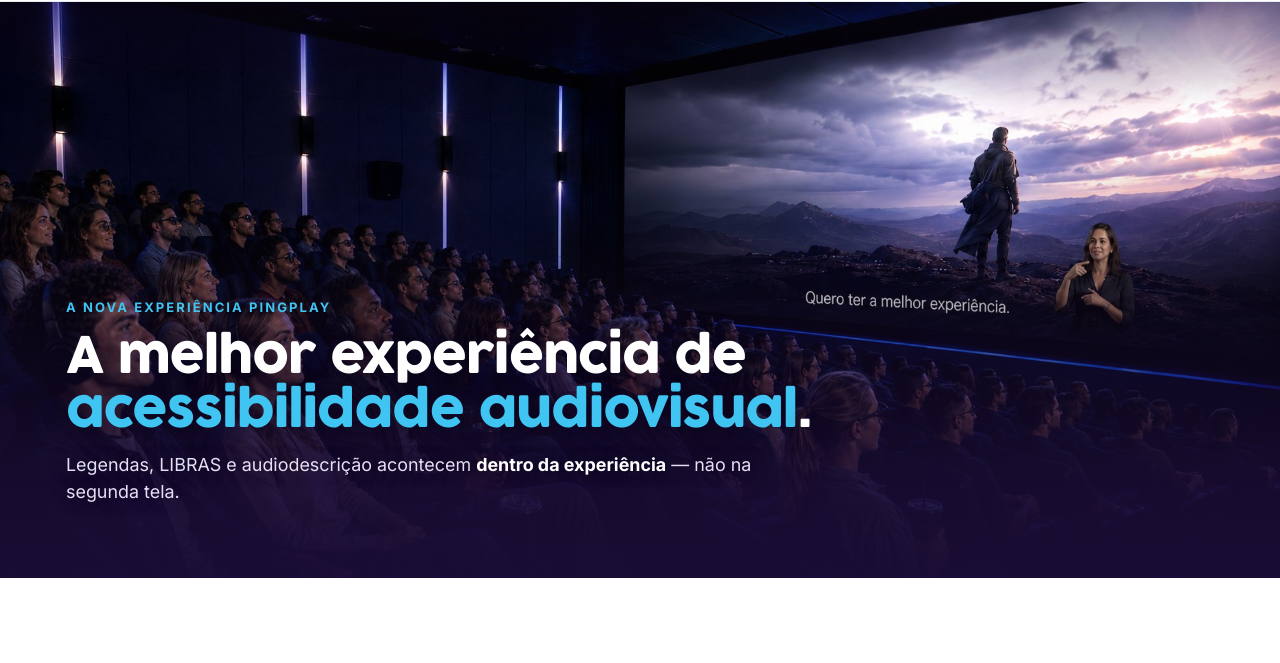
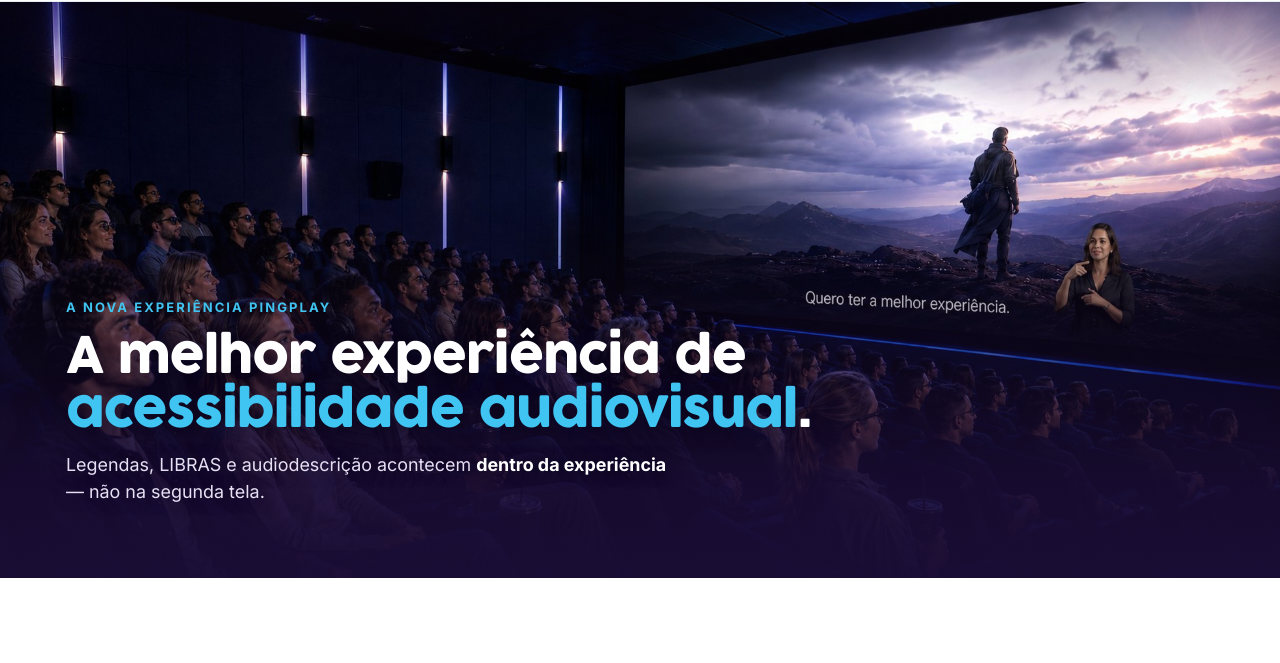
Before and after one commit to cassioetcf-tech/landingpingplay, a website: page index.html in a window 1280 px wide. Shown: the part 115-778 px from the top of the page. Drawn offline with Linux system fonts and the light colour scheme.

Commit message:
Hero: evita quebra estranha em 'nao na segunda tela' (nowrap)

```diff
--- a/index.html
+++ b/index.html
@@ -72,7 +72,7 @@
         <div class="hero-inner">
           <span class="eyebrow">A nova experiência PingPlay</span>
           <h1 id="hero-h1">A melhor experiência de <span class="hl">acessibilidade audiovisual</span>.</h1>
-          <p>Legendas, LIBRAS e audiodescrição acontecem <strong>dentro da experiência</strong> — não na segunda tela.</p>
+          <p>Legendas, LIBRAS e audiodescrição acontecem <strong>dentro da experiência</strong> <span style="white-space:nowrap;">— não na segunda tela.</span></p>
         </div>
       </div>
     </section>
```
